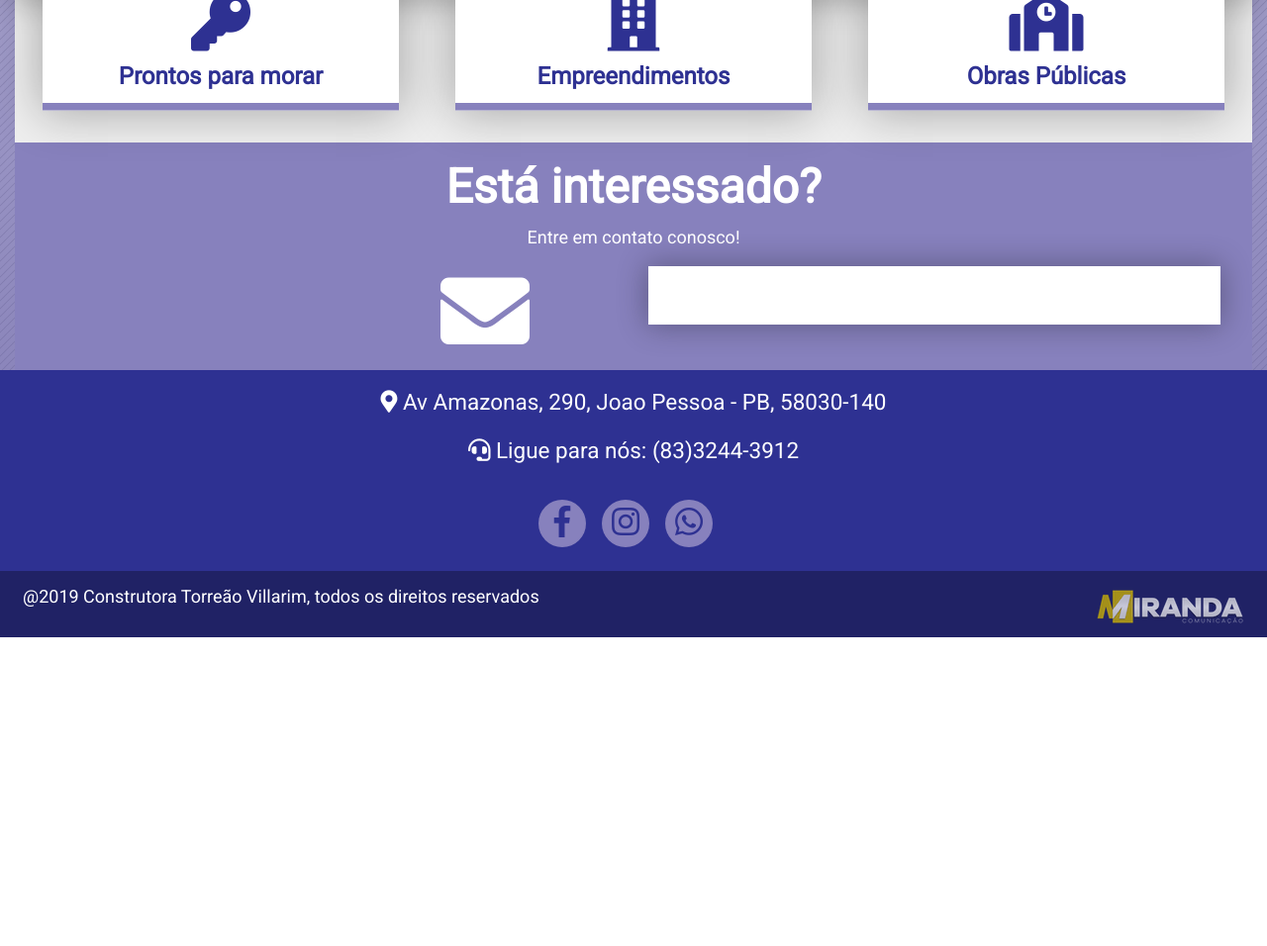
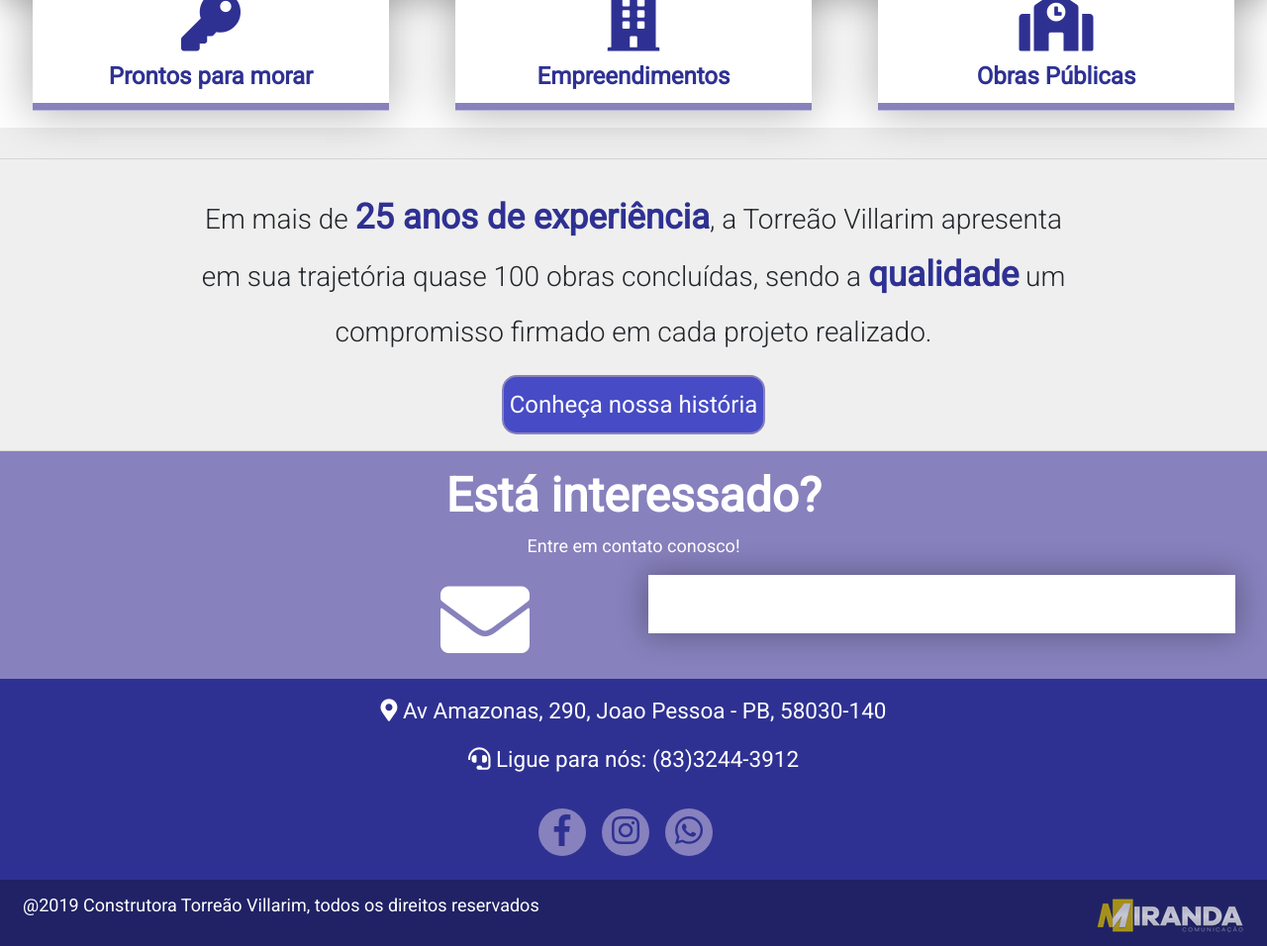
Before and after one commit to juanpeter/Website-Torreao-Villarim, a WordPress theme: template index.php in a window 1280 px wide. Shown: the part 616-1572 px from the top of the page at 99% size. Before the commit the page ends 1260 px from the top, so only its background shows below. Run offline with PHP 8.4 and a stand-in for WordPress, Linux system fonts and the light colour scheme; the site name, menu and one post (Sample post) are stand-ins, and other content is empty; some libraries are stand-ins or nearby versions.

Commit message:
Bom progresso

```diff
--- /dev/null
+++ b/description.php
@@ -0,0 +1,20 @@
+<section class='description'>
+    <hr>
+    <div class='row'>
+    <div class='col-12'>
+        <h2>
+            Em mais de <spam class='blue'>25 anos de experiência</spam>, a Torreão Villarim
+            apresenta em sua trajetória quase 100 obras concluídas,
+            sendo a <spam class='blue'>qualidade</spam> um compromisso firmado em cada projeto realizado.
+        </h2>
+    </div>
+    </div>
+    <div class='row'>
+        <div class='col-12'>
+            <a href='index.php?page_id=30'>
+                <button class='blue-button'>Conheça nossa história</button>
+            </a>
+        </div>
+    </div>
+    <hr>
+</section>
--- a/header.php
+++ b/header.php
@@ -6,7 +6,7 @@
         <title>Construtora Torreão Villarim</title>
         <meta name="viewport" content="width=device-width, initial-scale=1">
     <!--Google Fonts CDN-->
-        <link href="https://fonts.googleapis.com/css?family=Roboto" rel="stylesheet">
+    <link href="https://fonts.googleapis.com/css?family=Roboto:300,400" rel="stylesheet">
     <!--Normalize.css-->
         <link  href="<?php echo get_bloginfo('template_directory'); ?>/styles/normalize.css" rel="stylesheet">
     <!--Bootstrap CSS CDN-->
--- a/index.php
+++ b/index.php
@@ -7,84 +7,21 @@
 				<div class="overlay-main"></div>
 				<div class='banner-text'>
 					<img src='<?php echo get_template_directory_uri().'/images/logoPP.png'; ?>'>
-					<h2>Porto Pinheiro</h2>
+					<h1>Porto Pinheiro</h1>
 					<p>Seu novo lar no Bessa</p>
 					<a href="index.php?page_id=66">
-						<button>Confira</button>
+						<button class='blue-button'>Confira</button>
 					</a>
 				</div>
 			</div>
 
 		<?php include 'buttons.php'; ?>
 
-		<!-- <div class='section-box'>
-			<div class='row'>
-				<div class='col-md-6'>
-					<div class="row">
-						<h2 class='title'>Prontos para morar</h2>
-					</div>
-					<div class="row">
-						<a class='section-link' href ='#'><p>VER TODOS</p></a>
-					</div>
-				</div>
-				<div class='col-md-6'>
-					<div class='row'> -->
-					<!-- <div class="overlay"></div> -->
-					<!-- <img class ='post-thumbnail' src='<?php echo get_template_directory_uri().'/images/p.pinheiro.jpg'; ?>'>
-					</div>
-				</div>
-			</div> -->
-			<!-- <div class="row">
-				<h2 class='title description'><a href='index.php?page_id=30'>Sobre a Torreão Villarim</h2></a>
-			</div>
-			<div class='row description'>
-				<p>A Torreão Villarim trabalha há 25 anos no ramo da construção cívil.</p>
-				<p>No início das suas atividades, dedicava-se apenas a obras de licitação direcionadas ao Governo como:  Escolas, hospitais, prédios públicos entre outros, que eram o seu principal foco.</p>
-				<p>Com o passar do tempo e atendendo a evolução do mercado imobiliário em nossa cidade, surgiram oportunidades para que a construtora desenvolvesse também projetos para a construção de edifício residenciais onde a qualidade e o design avançados de seus empreendimentos se destacam.</p>
-				<p>Hoje somos referência em nosso seguimento, e a ideia é sempre evoluir e oferecer o melhor da construção tanto para obras públicas quanto para a rede privada.</p>
-				<p> Seja bem vindo!</p>
-			</div> -->
-		<!-- </div>
-		<div class='section-box'>
-			<div class='row'>
-				<div class='col-md-6'>
-					<div class="row">
-						<h2 class='title'>Empreendimentos</h2>
-					</div>
-					<div class="row">
-						<a class='section-link' href ='#'><p>VER TODOS</p></a>
-					</div>
-				</div>
-				<div class='col-md-6'>
-					<div class='row'> -->
-					<!-- <div class="overlay"></div> -->
-					<!-- <img class ='post-thumbnail' src='<?php echo get_template_directory_uri().'/images/p.pinheiro.jpg'; ?>'>
-					</div>
-				</div>
-			</div>
-		</div>
-		<div class='section-box'>
-			<div class='row'>
-				<div class='col-md-6'>
-					<div class="row">
-						<h2 class='title'>Obras Públicas</h2>
-					</div>
-					<div class="row">
-						<a class='section-link' href ='#'><p>VER TODOS</p></a>
-					</div>
-				</div>
-				<div class='col-md-6'>
-					<div class='row'> -->
-					<!-- <div class="overlay"></div> -->
-					<!-- <img class ='post-thumbnail' src='<?php echo get_template_directory_uri().'/images/p.pinheiro.jpg'; ?>'>
-					</div>
-				</div>
-			</div>
-		</div> -->
+		<?php include 'description.php'; ?>
+
 		<?php include 'callToAction.php'; ?>
-		<?php //include 'empreendimentos.php';
-	 //If it is the main page
-	 if(is_page(129)) {
+	 <!-- If it is the main page -->
+	 <?php if(is_page(129)) {
 	 	echo '<style>
 	 		.blog-post{
 				background-color: #8781BD;
@@ -93,7 +30,12 @@
     			-moz-box-shadow: none;
     			box-shadow: none;
 			 }
-	 	</style>';
+			 nav ul li:nth-child(1) {
+				font-weight: 400;
+				color: #2e3192;
+			}
+		 </style>';
+
 	 }
 	?>
 <?php get_footer(); ?>
--- a/scripts/script.js
+++ b/scripts/script.js
@@ -37,18 +37,14 @@ function scrollFade() {
     if (scroll >= 200 && $('.description').css('opacity') == '0') {
         $('.description').animate({
             opacity:'1',
-            left: '0px',
         }, 1500);
+        $('.description button').animate({
+            opacity:'1',
+            left:0,
+        },1750);
     }
-    //animates product elements on scroll, if it hasnt been called before
-    if (scroll >= 600 && $('.products').css('opacity') == '0') {
-        $('.products').animate({
-            opacity:'1',
-            right: '0px',
-        }, 1500);
         setTimeout(function(){
             rotation(0)},500);
-    }
 }
 
 //If a dropNav link is clicked, call toggleNav
@@ -207,7 +203,6 @@ $(navArray).click(function(){
         },1000);
     };
 });
-
 $('.option-button').mouseout(
     function(){
         $(this).animate({
--- a/styles/style.css
+++ b/styles/style.css
@@ -3,9 +3,6 @@ body {
     overflow-x: hidden;
     font-family: 'Roboto', sans-serif;
     font-weight: 400;
-    background-image:
-    linear-gradient(rgba(135,129,189,0.5),rgba(91,83,158,0.8)),
-    url('../images/bg-white.png');
 }
 a:link, a:visited, a:hover, a:active {
     text-decoration: none;
@@ -21,9 +18,7 @@ section {
     margin-bottom: -1em;
 }
 main .container-fluid {
-    -webkit-box-shadow: 0px 0px 30px 2px rgba(0,0,0,0.3);
-    -moz-box-shadow: 0px 0px 30px 2px rgba(0,0,0,0.3);
-    box-shadow: 0px 0px 30px 2px rgba(0,0,0,0.3);
+    padding: 0;
 }
 /*Header tags*/
 header nav {
@@ -33,7 +28,7 @@ header nav {
     position: fixed;
     height: 90px;
     width: 100%;
-    padding: 5px 15px;
+    padding: 10px 75px;
     z-index: 100;
 }
 nav ul {
@@ -54,14 +49,27 @@ nav ul li:hover {
     transition: 2s;
 }
 nav img {
-    height: 80px;
+    height: 100%;
+    max-height: 80px;
     float: left;
+}
+.blue-button{
+    font-size: 24px;
+    color: #fff;
+    background-color: #474bc5;
+    border: #8781bd 2px solid;
+    border-radius: 15px;
+    cursor: pointer;
+}
+.blue-button:hover{
+    background-color: #2e3192;
+    transition: 1s;
 }
 /*TO-DO - Fix width for first element*/
 .scrollspy {
     position: relative;
     z-index: 101;
-    background-color: #202265;
+    background-color: #474bc5;
     height: 5px;
     width: 50px;
     padding: 0 1em;
@@ -73,7 +81,7 @@ nav img {
 /*DropNav*/
 .dropNav-items {
     padding: 3em 0;
-    color: #1e205c;
+    color: #2e3192;
     display: none;
     text-align: center;
     font-size: 2em;
@@ -110,12 +118,6 @@ nav img {
 .banner-text button {
     width: 210px;
     height: 50px;
-    font-size: 24px;
-    color: #fff;
-    background-color: #2e3192;
-    border: #8781bd 2px solid;
-    border-radius: 15px;
-    cursor: pointer;
 }
 @keyframes top-down {
     0% {
@@ -124,10 +126,6 @@ nav img {
     100% {
         top: 110px;
     }
-}
-.banner-text button:hover {
-    background-color: #1e205c;
-    transition: 1s;
 }
 @media screen and (min-width: 1960px) {
     .banner-text {
@@ -158,7 +156,7 @@ nav img {
 .banner-text img {
     height: 169px;
 }
-.banner-text h2 {
+.banner-text h1 {
     font-size: 3em;
     font-weight: bold;
     letter-spacing: 5px;
@@ -195,7 +193,7 @@ nav img {
     display: flex;
     justify-content: space-around;
     padding-bottom: 40px;
-    background-color: #EFEFEF;
+    background-color: #fff;
 }
 /*TO-DO you'll have to adjust scale between screen widths*/
 .option-button{
@@ -240,7 +238,6 @@ nav img {
     100% {
         bottom: 20px;
         border-bottom-width: 8px;
-        background-color: #e5e5e5;
     }
 }
 @media screen and (max-width: 1130px){
@@ -296,6 +293,28 @@ nav img {
     .option-button p{
         font-size: 10px;
     }
+}
+/*Description row*/
+.description{
+    text-align: center;
+    opacity: 0;
+}
+.description h2{
+    font-weight: 300;
+    font-size: 1.75em;
+    line-height: 2em;
+    margin: 15px 15%;
+}
+.description button{
+    height: 2.5em;
+    position: relative;
+    left: -800px;
+    opacity: 0;
+}
+.blue{
+    color: #2E3192;
+    font-weight: bold;
+    font-size: 1.25em;
 }
 .post-thumbnail{
     max-height: 400px;
@@ -361,25 +380,8 @@ nav img {
     padding-right: 90px;
     float: right;
 }
-.CTA-button input{
-    width: 210px;
-    height: 50px;
-    font-size: 24px;
-    color: #fff;
-    background-color: #2e3192;
-    border: #8781bd 2px solid;
-    border-radius: 15px;
-    cursor: pointer;
-}
-.CTA-button input:hover{
-    background-color: #1e205c;
-    transition: 1s;
-}
-.description {
-    position: relative;
-    left: -800px;
-    opacity: 0;
-    padding-bottom: 0;
+.CTA input{
+    height: 2.5em;
 }
 .products {
     position: relative;
@@ -431,7 +433,7 @@ footer {
 footer h2 {
     font-size: 1.25em;
     padding-bottom: 1em;
-    border-left: solid 1px #1e205c;
+    border-left: solid 1px #2e3192;
 }
 footer .col-md-3:first-child h2{
     border-left: none;
@@ -599,7 +601,7 @@ footer a:hover {
     }
 }
 @media screen and (max-width: 400px) {
-    .banner-text h2{
+    .banner-text h1{
         font-size: 2em;
     }
     .banner-text img {
```
Also changed, not shown: footer.php (+9 -0 lines).
